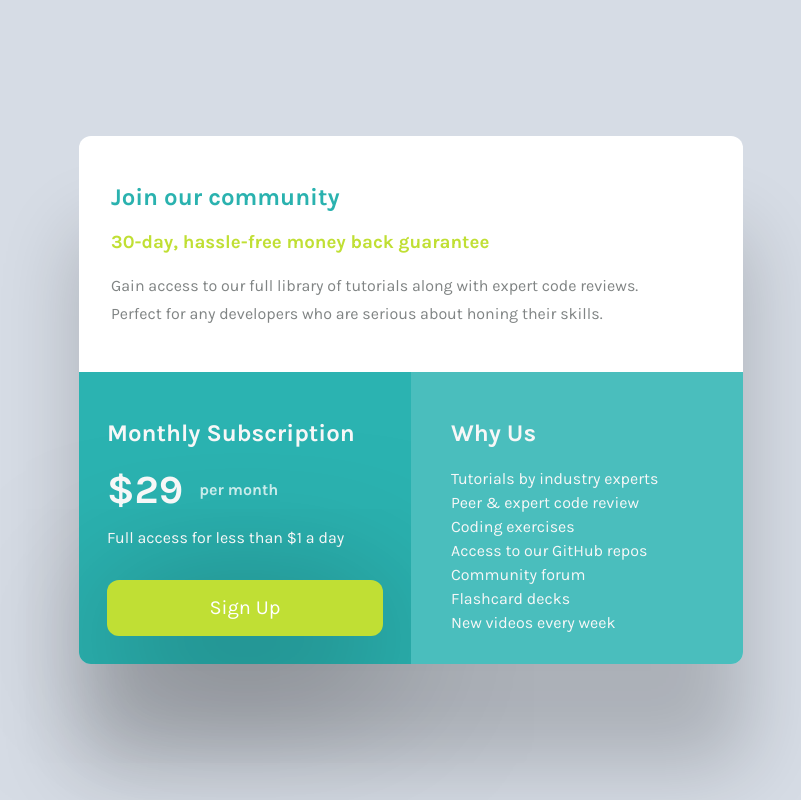
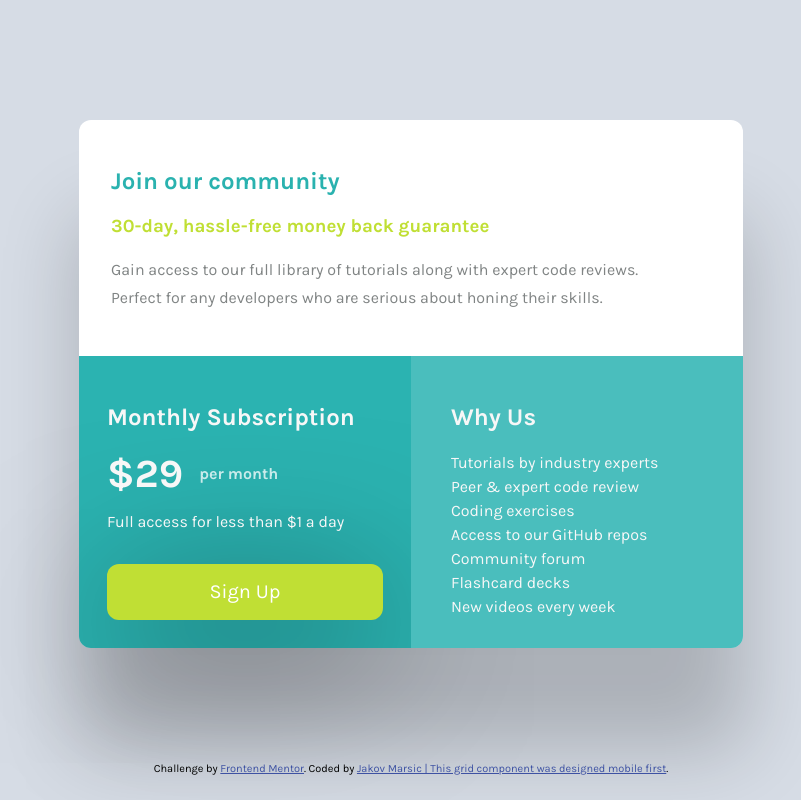
Before and after one commit to devjakov/single-price-grid-component, a plain HTML site: page index.html in a window 1280 px wide. Shown: the whole page, without its empty margins (229-1030 px from the left). Drawn offline with Linux system fonts and the light colour scheme.

Commit message:
size fixes

```diff
--- a/index.html
+++ b/index.html
@@ -54,11 +54,11 @@
   </div>
 </div>
 
-  <!-- <footer>
+  <footer>
     <p class="attribution">
       Challenge by <a href="https://www.frontendmentor.io?ref=challenge" target="_blank">Frontend Mentor</a>.
-      Coded by <a href="#">Your Name Here</a>.
+      Coded by <a href="https://www.frontendmentor.io/profile/devjakov">Jakov Marsic | This grid component was designed mobile first</a>.
     </p>
-  </footer> -->
+  </footer>
 </body>
 </html>
--- a/style.css
+++ b/style.css
@@ -60,7 +60,7 @@ body{
     position: relative;
     display: grid;
     grid-template-columns: 1fr;
-    grid-template-rows: 1rem 1fr 1rem;
+    grid-template-rows: 1rem 1fr 3rem;
     background-color: var(--GrayishBlue);
 }
 
@@ -132,7 +132,7 @@ div{
 }
 
 /* button */
-a{
+.offer a{
     text-decoration: none;
     color: white;
     font-size: 1.25rem;
@@ -182,3 +182,7 @@ a{
         padding: 1.75rem;
     }
 }
+
+footer{
+    grid-row: 3;
+}
```
